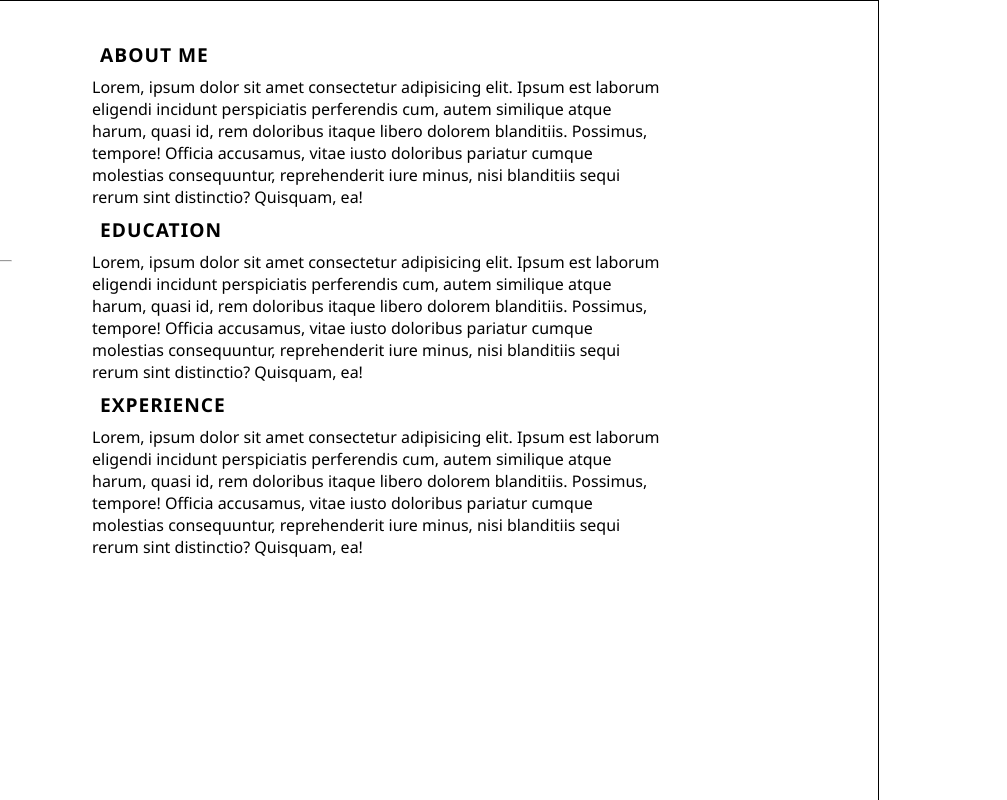
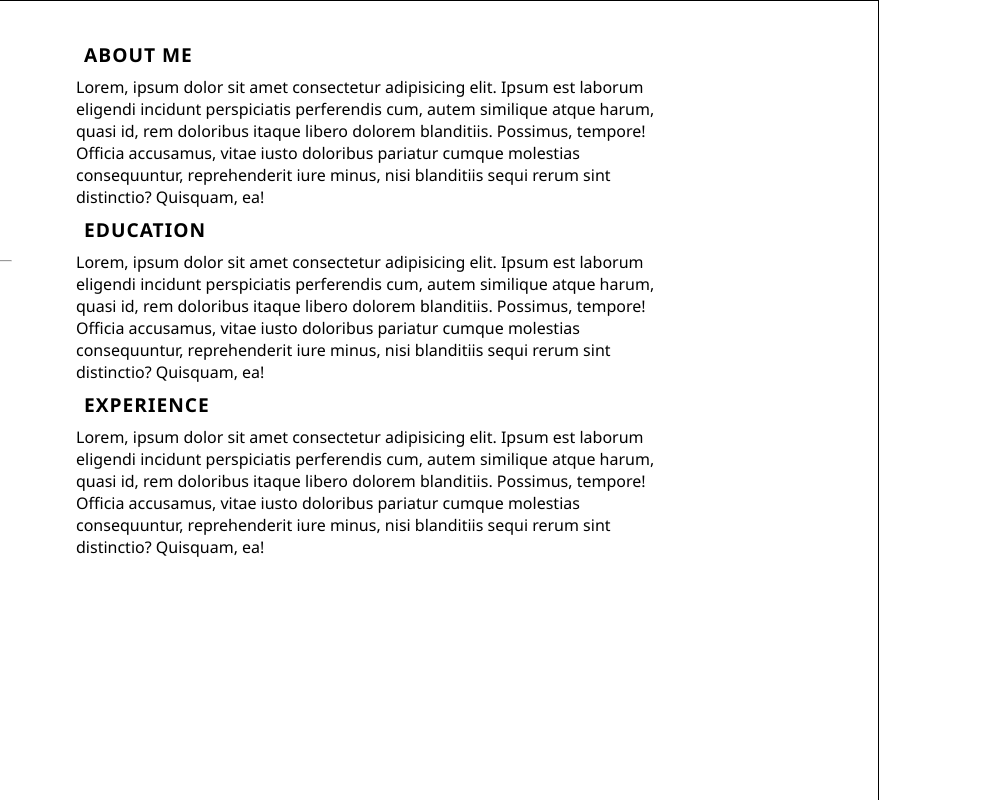
Before and after one commit to VikramSinghBoran/CSS-Contest---Responsive-Resume-using-CSS-Grid---dnpwtmu3fcmi, a plain HTML site: page index.html in a window 1280 px wide. Shown: the top 800 px of the page, 273-1280 px from the left. Drawn offline with Linux system fonts and the light colour scheme.

Commit message:
Update style.css

```diff
--- a/style.css
+++ b/style.css
@@ -85,7 +85,7 @@
 }
 
 .right-main-content{
-    padding : 2rem 4rem;
+    padding : 2rem 3rem;
 }
 
 .right-title{
```
